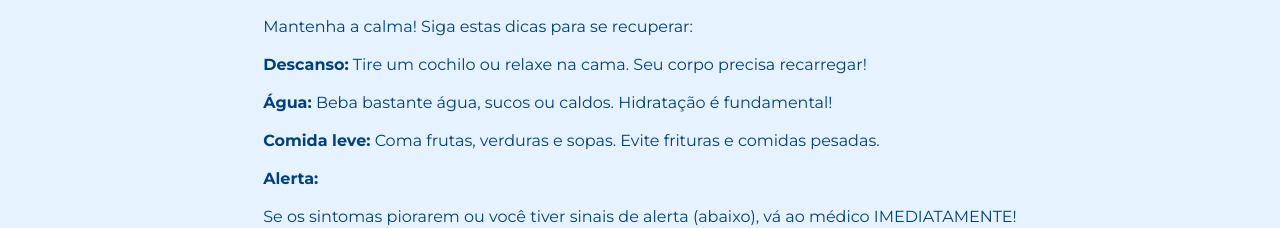
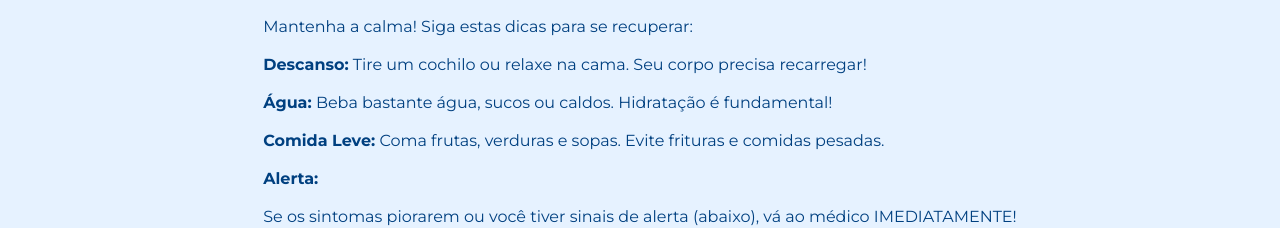
Before and after one commit to JulioFambomel/landing-page-dengue, a React (Vite) app: page / in a window 1280 px wide. Shown: the part 3067-3295 px from the top of the page. Built offline with nearby package versions, Linux system fonts and the light colour scheme.

Commit message:
Update index.jsx

```diff
--- a/src/components/Sintomas/index.jsx
+++ b/src/components/Sintomas/index.jsx
@@ -23,7 +23,7 @@ export default function Sintomas() {
             recarregar! <br /> <br />
             <strong>Água:</strong> Beba bastante água, sucos ou caldos. Hidratação é fundamental!{" "}
             <br /> <br />
-            <strong>Comida leve:</strong> Coma frutas, verduras e sopas. Evite frituras e comidas
+            <strong>Comida Leve:</strong> Coma frutas, verduras e sopas. Evite frituras e comidas
             pesadas. <br /> <br />
             <strong> Alerta:</strong> <br /> <br />
             Se os sintomas piorarem ou você tiver sinais de alerta (abaixo), vá
```
